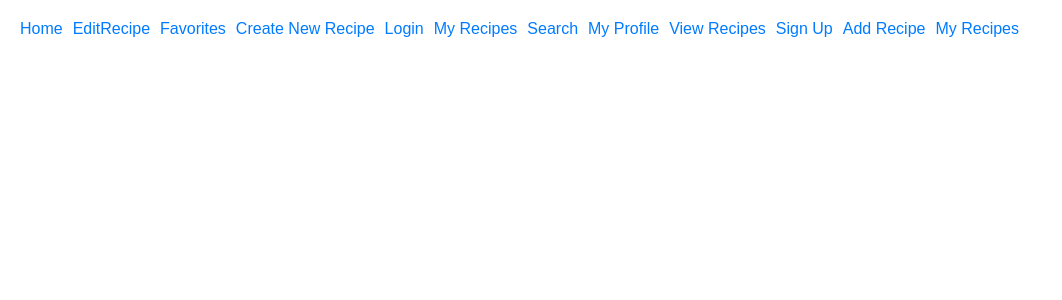
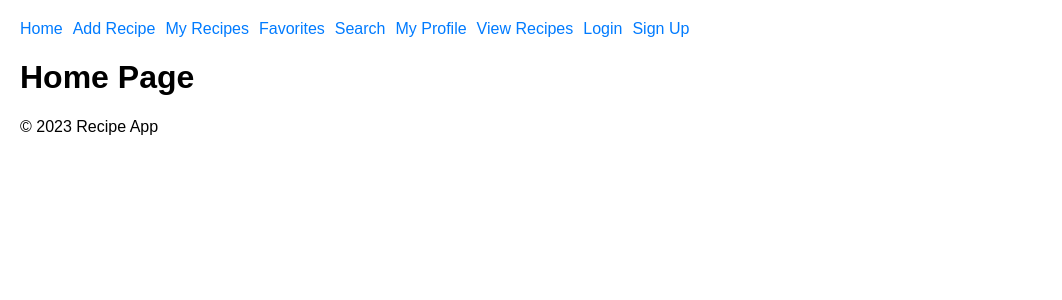
Before and after one commit to Moringa-SDF-PT10/group-09-recipe-app-project, a React (Vite) app: page / in a window 1280 px wide. Shown: the top 300 px of the page, without its empty margins (0-1062 px from the left). Built offline with nearby package versions, Linux system fonts and the light colour scheme.

Commit message:
Changes in App.jsx and footer added

```diff
--- a/src/Components/App.jsx
+++ b/src/Components/App.jsx
@@ -1,54 +1,49 @@
-import { useState } from 'react'
-import { Link, Routes, Route } from 'react-router-dom'
-import Home from './Home'
-import EditRecipe from './EditRecipe'
-import Favorites from './Favorites'
-import Form from './Form'
-import Login from './Login'
-import MyRecipes from './MyRecipes'
-import Search from './Search'
-import Profile from './Profile'
-import RecipeList from './RecipeList'
-import SignUp from './SignUp'
+import { useState } from 'react';
+import { Link, Routes, Route } from 'react-router-dom';
+import Home from './Home';
+import EditRecipe from './EditRecipe';
+import Favorites from './Favorites';
+import Form from './Form';
+import Login from './Login';
+import MyRecipes from './MyRecipes';
+import Search from './Search';
+import Profile from './Profile';
+import RecipeList from './RecipeList';
+import SignUp from './SignUp';
 
 function App() {
-
   return (
     <div>
-     <nav>
-      <Link to={"./"}>Home</Link>
-      <Link to={"./EditRecipe"}>EditRecipe</Link>
-      <Link to={"./Favorites"}>Favorites</Link>
-      <Link to={"./Form"}>Create New Recipe</Link>
-      <Link to={"./Login"}>Login</Link>
-      <Link to={"./MyRecipes"}>My Recipes</Link>
-      <Link to={"./Search"}>Search</Link>
-      <Link to={"./Profile"}>My Profile</Link>
-      <Link to={"./RecipeList"}>View Recipes</Link>
-      <Link to={"./SignUp"}>Sign Up</Link>
-      <Link to="./add-recipe">Add Recipe</Link>
-      <Link to="./my-recipes">My Recipes</Link>
-
-     </nav>
-     <main>
-      <Routes>
-        <Route path='./' element={<Home /> }/>
-        <Route path='./EditRecipe' element={<EditRecipe /> }/>
-        <Route path='./Favorites' element={<Favorites /> }/>
-        <Route path='./Form' element={<Form /> }/>
-        <Route path='./Login' element={<Login /> }/>
-        <Route path='./MyRecipes' element={<MyRecipes /> }/>
-        <Route path='./Search' element={<Search /> }/>
-        <Route path='./Profile' element={<Profile /> }/>
-        <Route path='./RecipeList' element={<RecipeList /> }/>
-        <Route path='./SignUp' element={<SignUp /> }/>
-        <Route path='./add-recipe' element={<Form />} />
-        <Route path='./my-recipes' element={<MyRecipes />} />
-      </Routes>
+      <nav>
+        <Link to="/">Home</Link>
+        <Link to="/add-recipe">Add Recipe</Link>
+        <Link to="/my-recipes">My Recipes</Link>
+        <Link to="/favorites">Favorites</Link>
+        <Link to="/search">Search</Link>
+        <Link to="/profile">My Profile</Link>
+        <Link to="/recipe-list">View Recipes</Link>
+        <Link to="/login">Login</Link>
+        <Link to="/signup">Sign Up</Link>
+      </nav>
+      <main>
+        <Routes>
+          <Route path="/" element={<Home />} />
+          <Route path="/add-recipe" element={<Form />} />
+          <Route path="/edit-recipe/:id" element={<EditRecipe />} />
+          <Route path="/my-recipes" element={<MyRecipes />} />
+          <Route path="/favorites" element={<Favorites />} />
+          <Route path="/search" element={<Search />} />
+          <Route path="/profile" element={<Profile />} />
+          <Route path="/recipe-list" element={<RecipeList />} />
+          <Route path="/login" element={<Login />} />
+          <Route path="/signup" element={<SignUp />} />
+        </Routes>
       </main>
-
+      <footer>
+        <p>&copy; 2023 Recipe App</p>
+      </footer>
     </div>
-  )
+  );
 }
 
-export default App
+export default App;
```
